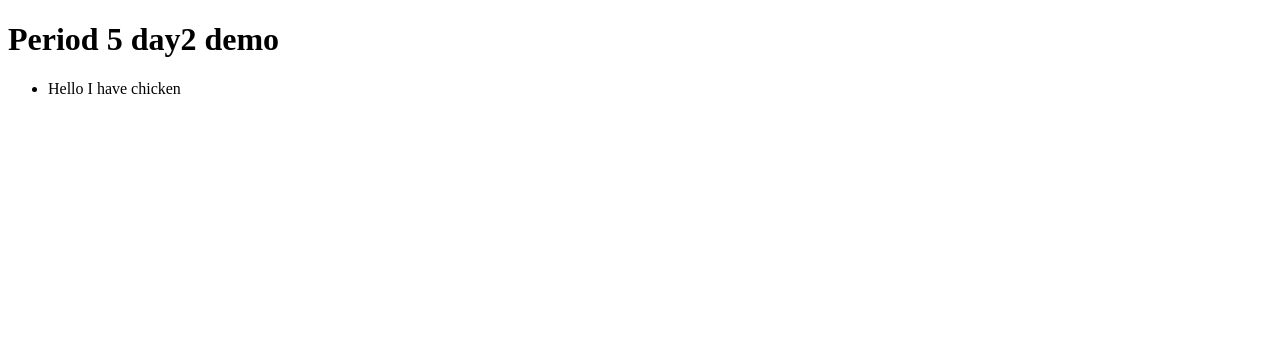
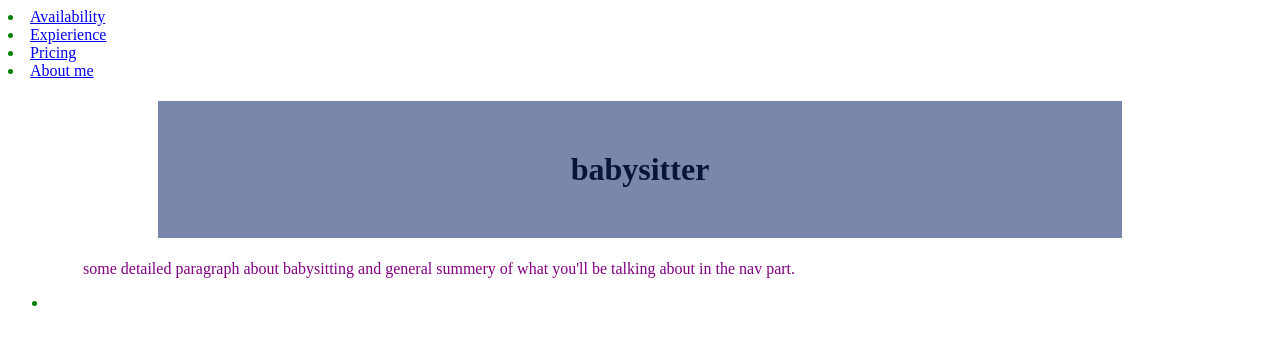
Before and after one commit to snoopdoggydog/snoopdoggydog.github.io, a plain HTML site: page website.html in a window 1280 px wide. Drawn offline with Linux system fonts and the light colour scheme.

Commit message:
changed name and basics

```diff
--- /dev/null
+++ b/css/kathrin.css
@@ -0,0 +1,23 @@
+p {
+	color: purple;
+}
+body {
+	font size: 1.5em;
+	color: green;
+}
+h1{
+	color: #061539;
+	text-align: center;
+	boarder-style: dashed;
+	boarder-width: 4px;
+	margin-left: 75px;
+	margin-right: 75px;
+	padding-top: 50px;
+	padding-bottom: 50px;
+	background-color: #7887AB;
+}
+
+#maincontent{
+	margin-left: 75px;
+	margin-right: 75px;
+}
--- a/website.html
+++ b/website.html
@@ -4,16 +4,39 @@
 
 <head>
 
-<title>Demo on day 2</title>
-
+<title> Kathrin Schilling</title>
+<link rel= "stylesheet" href="css/kathrin.css" />
 </head>
 
 <body>
 
-<h1>Period 5 day2 demo</h1>
+<nav>
+<li>
+<a href="/Availability">Availability</a>
+</li>
+<li>
+<a href="/Expierience">Expierience</a>
+</li>
+<li>
+<a href="/Pricing">Pricing</a>
+</li>
+<li>
+<a href="/aboutme">About me</a>
+</li>
+</nav>
+
+<div id="maincontent">
+<h1>babysitter</h1>
+<p>
+
+
+some detailed paragraph about babysitting and general summery of what you'll be talking about in the nav part.
+</p>
+
+</div>
 
 <ul>
-	<li>Hello I have chicken</li>
+	<li></li>
 </ul>
 
 
```
Also changed, not shown: availability.html (added, +9 -0 lines), new 2.txt (added).
